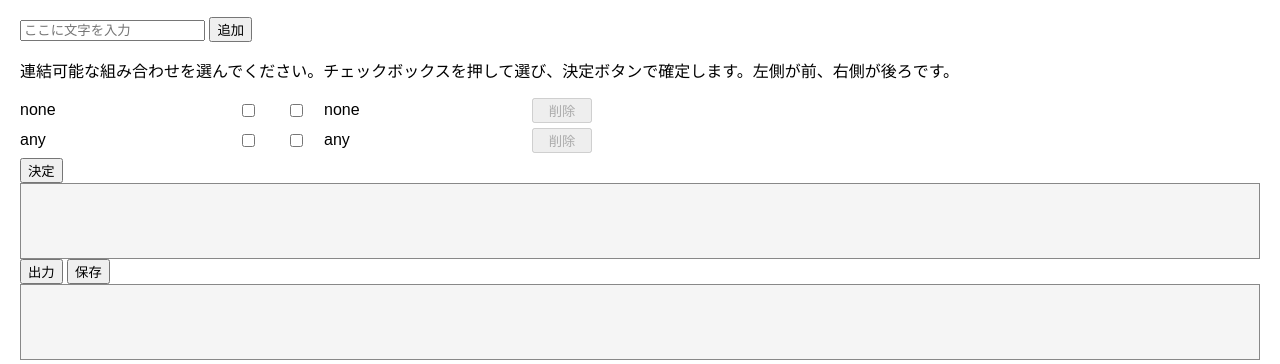
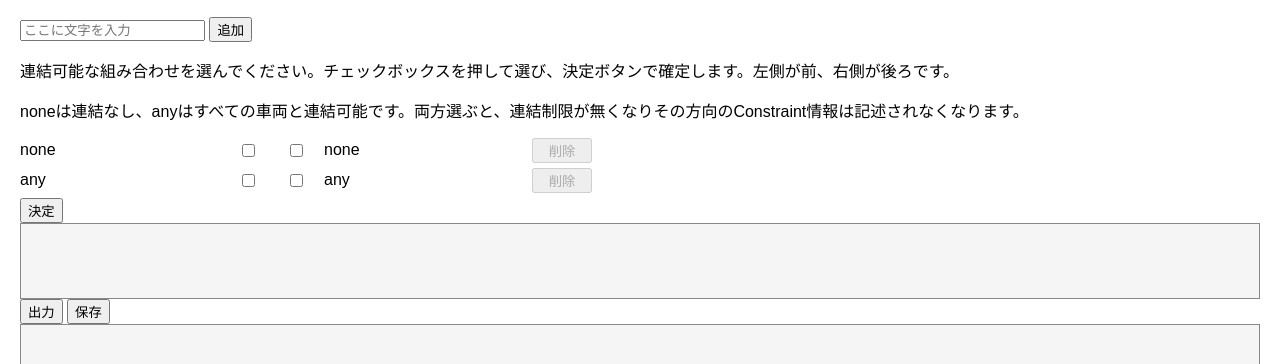
Before and after one commit to simupoppo/write_vehicle_connection_info, a plain HTML site: page index.html in a window 1280 px wide. Shown: the part 58-422 px from the top of the page. Drawn offline with Linux system fonts and the light colour scheme.

Commit message:
Update index.html

```diff
--- a/index.html
+++ b/index.html
@@ -40,6 +40,7 @@
     <button type="submit">追加</button>
   </form>
   <p>連結可能な組み合わせを選んでください。チェックボックスを押して選び、決定ボタンで確定します。左側が前、右側が後ろです。</p>
+  <p>noneは連結なし、anyはすべての車両と連結可能です。両方選ぶと、連結制限が無くなりその方向のConstraint情報は記述されなくなります。</p>
 
   <div id="textList"></div>
 
```
